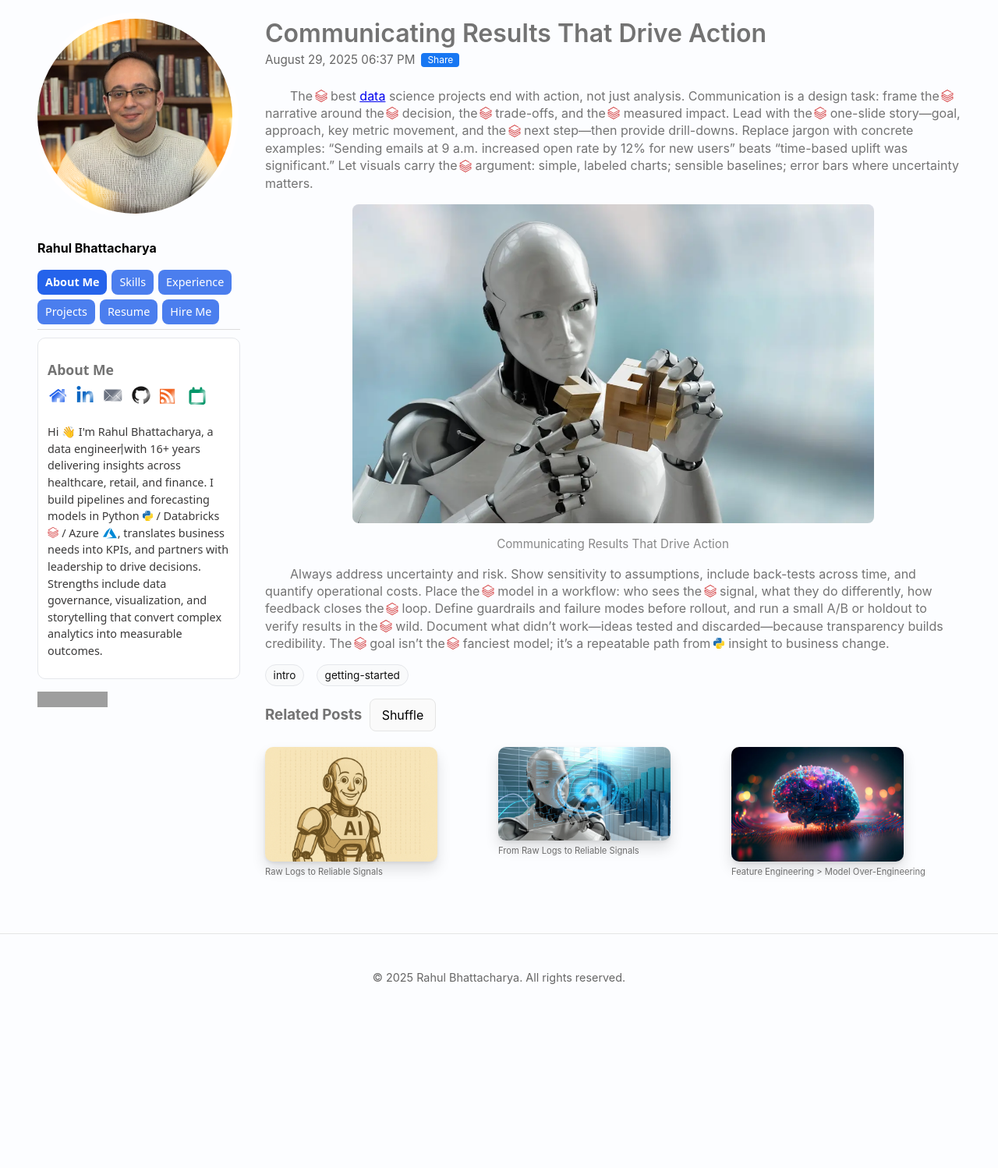
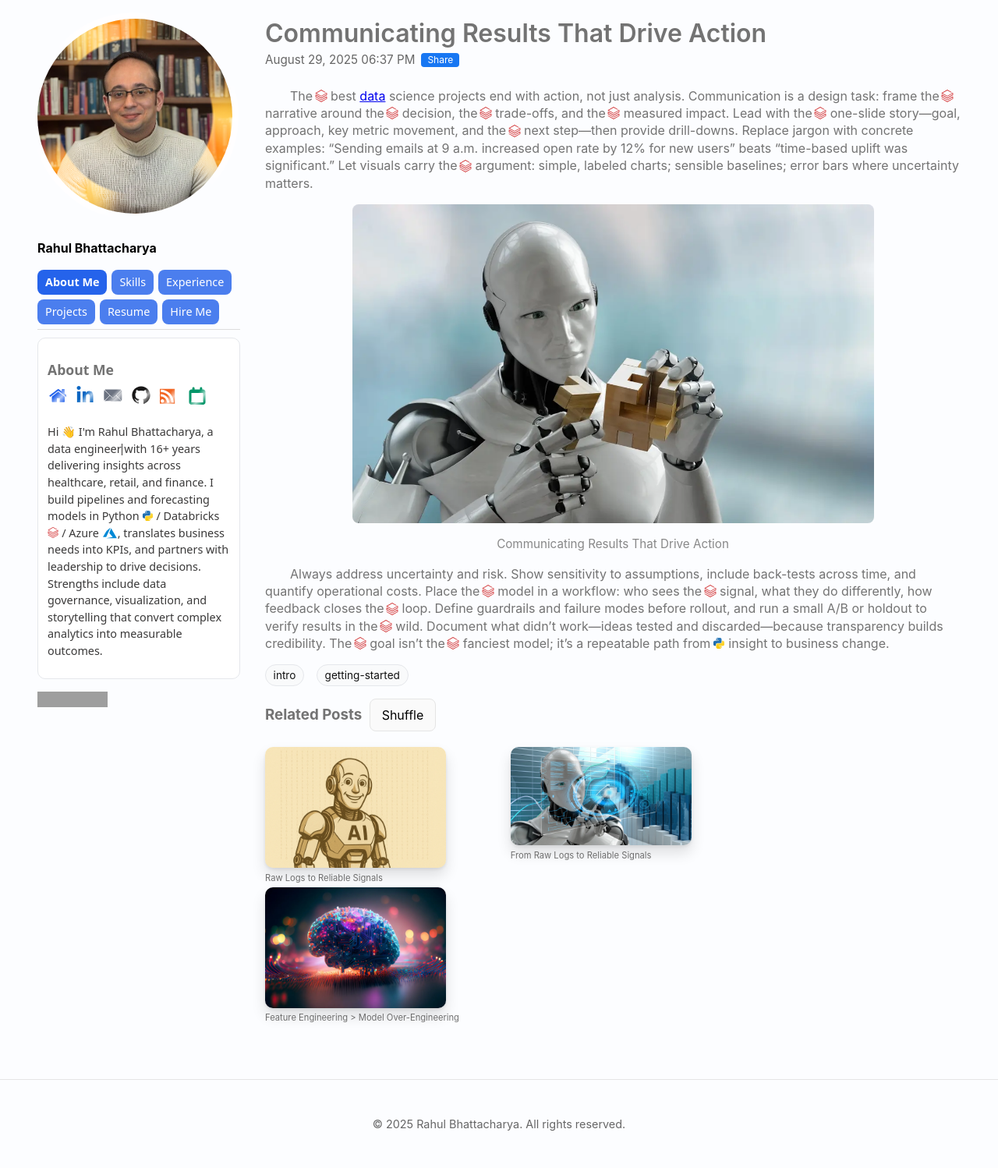
Before and after one commit to RahulBhattacharya1/RahulBhattacharya1.github.io, a Jekyll site: the page built from _posts/2025-08-24-second.md, in a window 1280 px wide. Shown: the whole page at 78% size. Built offline with Jekyll 4.4.1, drawn with Linux system fonts in a browser that asks for light colours; comment, search, counter and statistics services are not loaded; before the commit the page ends 1311 px from its top, so only the background shows below that; grey boxes are pictures that could not be loaded.

Commit message:
Update main.scss

```diff
--- a/assets/css/main.scss
+++ b/assets/css/main.scss
@@ -849,6 +849,12 @@ pre {
     inset 0 -1px 0 rgba(0,0,0,.12);
 }
 
+.related-posts {
+  width: 70% !important;
+  margin-left: 0;
+  margin-right: auto;
+}
+
 .related-posts img.related-thumb,
 .related-posts .related-thumb {
   width: 100% !important;
```
